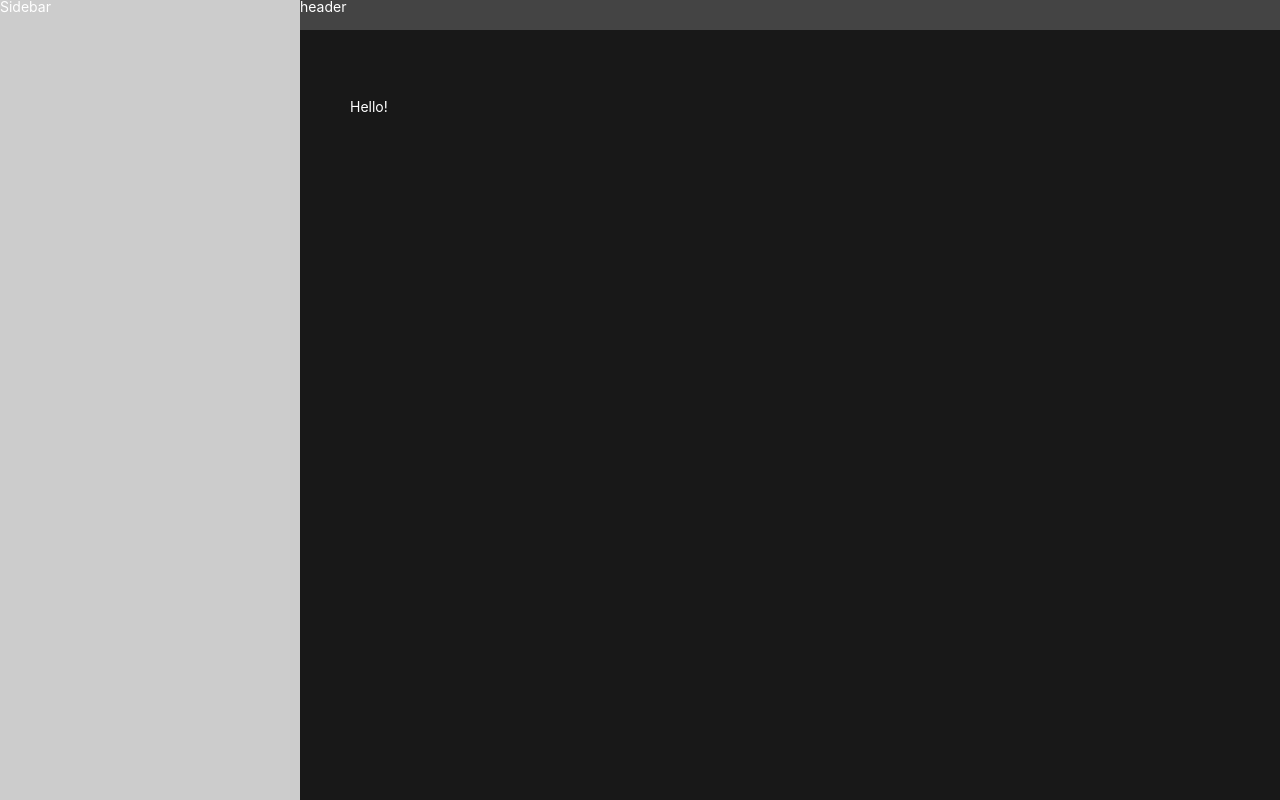
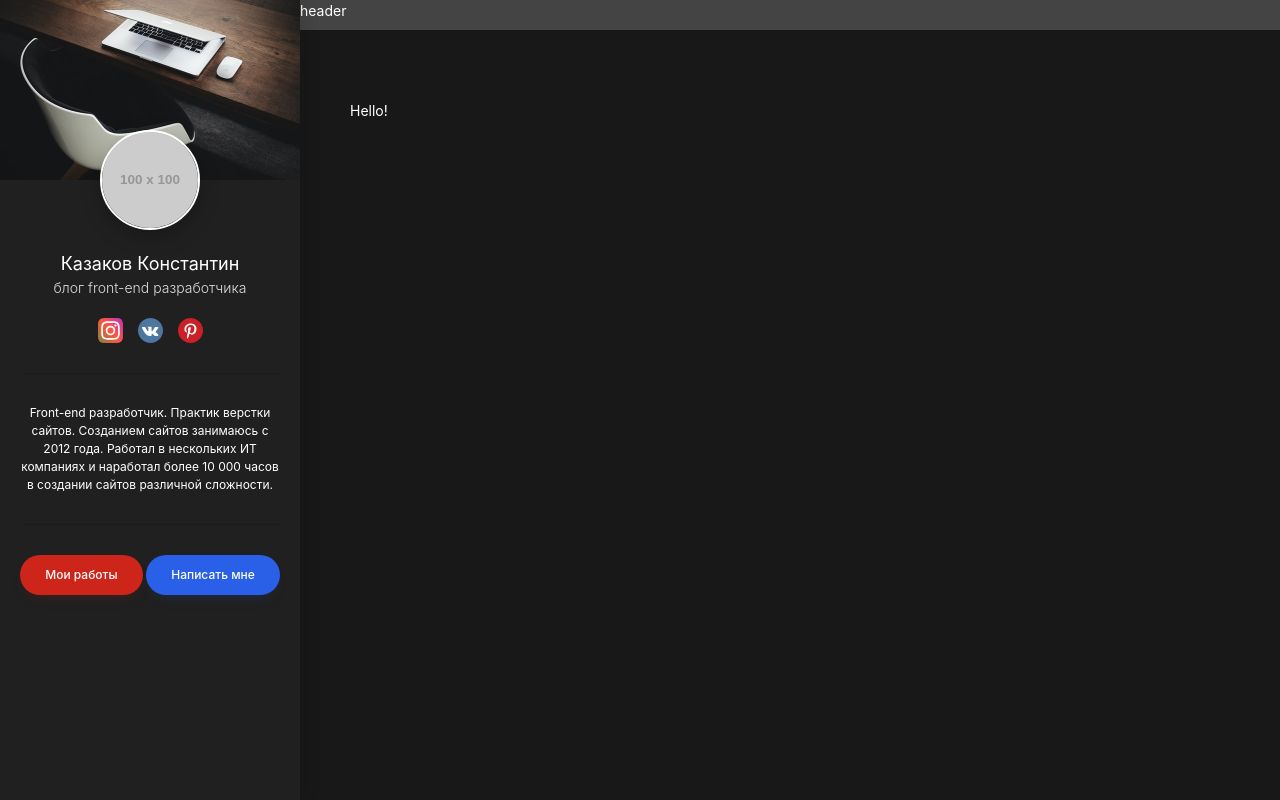
Before and after one commit to qqKostya/personal-blog, a website: page src/index.html in a window 1280 px wide. Drawn offline with nearby package versions, Linux system fonts and the light colour scheme; files that its build step writes are made by us from their sources; placeholder pictures from the web are drawn by us.

Commit message:
add saidbar

```diff
--- a/src/assets/scss/_vars.scss
+++ b/src/assets/scss/_vars.scss
@@ -1,8 +1,10 @@
-$primary: #202020;
+$primary:   #202020;
 $secondary: #121212;
-$white: #fff;
+$white:     #fff;
+$red:       #CD251A;
+$blue:      #2A5FE7;
 
 $z-index-sidebar: 1000;
-$z-index-header: 1000;
+$z-index-header:  1000;
 
 $sidebar-width: 300px;
--- /dev/null
+++ b/src/assets/scss/blocks/btn.scss
@@ -0,0 +1,37 @@
+.btn {
+    display: inline-block;
+    vertical-align: top;
+    padding: 1.12em 2.1em;
+
+    background: $secondary;
+    border: none;
+    cursor: pointer;
+    border-radius: 3em;
+
+    font-family: inherit;
+    font-size: 1.2rem;
+    line-height: 1.1;
+    font-weight: 500;
+    color: $white;
+
+    text-decoration: none;
+    transition: background-color .2s linear;
+
+    &--red {
+        background-color: $red;
+        box-shadow: 0 7px 17px -10px rgba($red, .3);
+
+        &:hover {
+            background-color: darken($red, 5%);
+        }
+    }
+
+    &--blue {
+        background-color: $blue;
+        box-shadow: 0 7px 17px -10px rgba($blue, .3);
+
+        &:hover {
+            background-color: darken($blue, 5%);
+        }
+    }
+}
--- /dev/null
+++ b/src/assets/scss/blocks/profile.scss
@@ -0,0 +1,34 @@
+.profile__avatar {
+    position: relative;
+    display: block;
+    width: 10rem;
+    height: 10rem;
+    margin: 0 auto 2rem;
+
+    border: 2px solid $white;
+    box-shadow: 0 7px 20px rgba(0, 0, 0, .25);
+    border-radius: 50%;
+}
+
+.profile__name {
+    font-size: 1.8rem;
+    text-align: center;
+}
+
+.profile__prof {
+    margin-bottom: 2rem;
+    font-size: 1.4rem;
+    font-weight: 300;
+    color: #DEDEDE;
+    text-align: center;
+}
+
+.profile__text {
+    padding: 3rem 0;
+    margin: 3rem 0;
+    font-size: 1.2rem;
+    text-align: center;
+
+    border-top: 1px solid #1C1C1C;
+    border-bottom: 1px solid #1C1C1C;
+}
--- a/src/assets/scss/blocks/sidebar.scss
+++ b/src/assets/scss/blocks/sidebar.scss
@@ -2,9 +2,34 @@
     width: $sidebar-width;
     height: 100vh;
 
-    background-color: #ccc;
     position: fixed;
     top: 0;
     left: 0;
     z-index: $z-index-sidebar;
+
+    background-color: $primary;
+    box-shadow: 5px 0px 15px rgba(5, 5, 5, 0.1);
 }
+
+.sidebar__header {
+    height: 180px;
+    background-color: $secondary;
+
+    img {
+        display: block;
+        width: 100%;
+        height: 100%;
+        object-fit: cover;
+    }
+}
+
+.sidebar__content {
+    padding: 0 2rem;
+    margin-top: -5rem;
+}
+
+.sidebar__footer {
+    display: flex;
+    justify-content: space-between;
+    padding: 0 2rem;
+}
--- /dev/null
+++ b/src/assets/scss/blocks/social.scss
@@ -0,0 +1,8 @@
+.social {
+    display: flex;
+    justify-content: center;
+}
+
+.social__item {
+    margin: 0 .75rem;
+}
--- a/src/assets/scss/style.scss
+++ b/src/assets/scss/style.scss
@@ -10,6 +10,7 @@ body {
     font-family: -apple-system,BlinkMacSystemFont,Segoe\ UI,Roboto,Helvetica\ Neue,Arial,Noto\ Sans,sans-serif;
     font-size: 1.4rem;
     color: $white;
+    line-height: 1.5;
 }
 
 *,
@@ -24,3 +25,6 @@ body {
 @import "blocks/sidebar";
 @import "blocks/main";
 @import "blocks/container";
+@import "blocks/profile";
+@import "blocks/social";
+@import "blocks/btn";
--- a/src/partials/sidebar.html
+++ b/src/partials/sidebar.html
@@ -1,3 +1,44 @@
 <aside class="sidebar">
-    Sidebar
+
+    <div class="sidebar__header">
+        <img src="../assets/images/sidebar-header.jpg" alt="">
+    </div>
+
+    <div class="sidebar__content">
+        <div class="profile">
+            <img class="profile__avatar" src="https://via.placeholder.com/100" alt="">
+            <div class="profile__name">Казаков Константин</div>
+            <div class="profile__prof">блог front-end разработчика</div>
+
+            <ul class="social">
+                <li class="social__item">
+                    <a class="social__link" href="#" target="_blank">
+                        <img src="../assets/images/instagram.svg" alt="Instagram">
+                    </a>
+                </li>
+                <li class="social__item">
+                    <a class="social__link" href="#" target="_blank">
+                        <img src="../assets/images/vk.svg" alt="VK">
+                    </a>
+                </li>
+                <li class="social__item">
+                    <a class="social__link" href="#" target="_blank">
+                        <img src="../assets/images/pinterest.svg" alt="pinterest">
+                    </a>
+                </li>
+            </ul>
+
+            <div class="profile__text">
+                <p>Front-end разработчик. Практик верстки сайтов.
+
+                    Созданием сайтов занимаюсь с 2012 года. Работал в нескольких ИТ компаниях и наработал более 10 000
+                    часов в создании сайтов различной сложности.</p>
+            </div>
+        </div>
+    </div>
+
+    <div class="sidebar__footer">
+        <a class="btn btn--red" href="#">Мои работы</a>
+        <button class="btn btn--blue" type="button">Написать мне</button>
+    </div>
 </aside>
```
Also changed, not shown: src/assets/images/instagram.svg (added), src/assets/images/pinterest.svg (added), src/assets/images/sidebar-header.jpg (added), src/assets/images/vk.svg (added).
